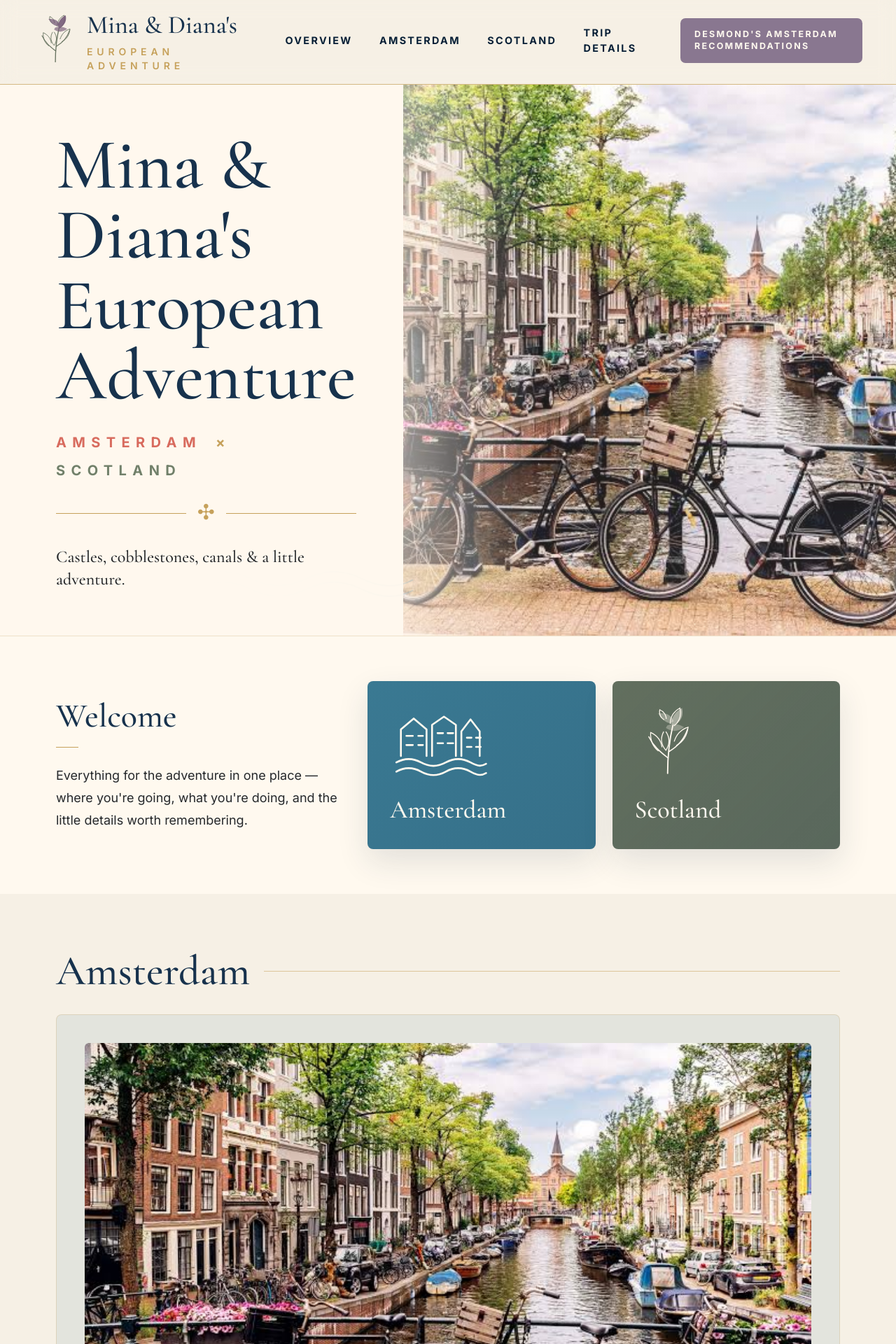
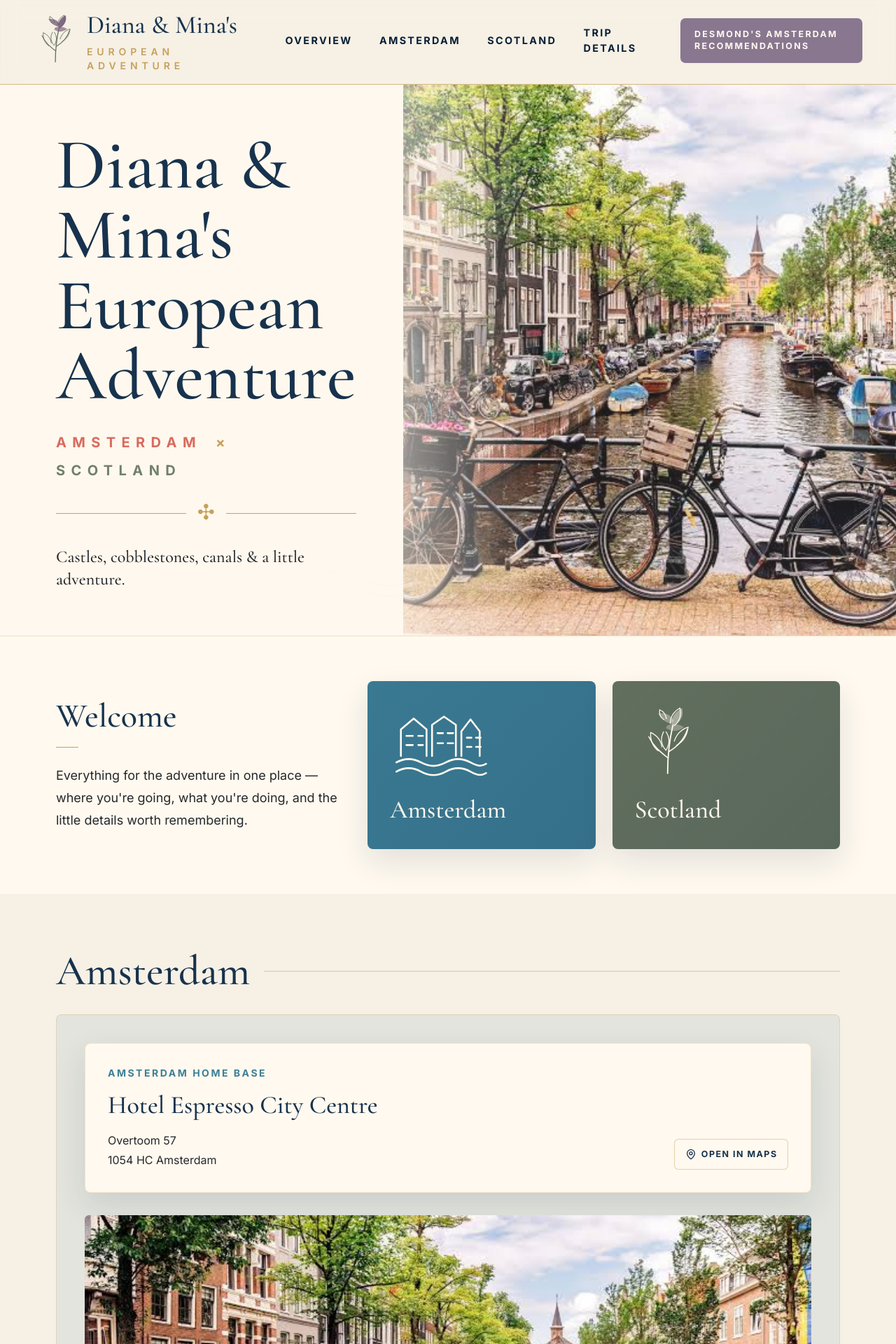
Before and after one commit to DezCam/mina-diana-trip, a React (Vite) app: page / in a window 1280 px wide. Shown: the top 1920 px of the page at 70% size. Built offline with nearby package versions, Linux system fonts and the light colour scheme.

Commit message:
Update trip title and Amsterdam hotel

```diff
--- a/index.html
+++ b/index.html
@@ -5,9 +5,9 @@
     <meta name="viewport" content="width=device-width, initial-scale=1.0" />
     <meta
       name="description"
-      content="Mina & Diana's European Adventure."
+      content="Diana & Mina's European Adventure."
     />
-    <meta property="og:title" content="Mina & Diana's European Adventure" />
+    <meta property="og:title" content="Diana & Mina's European Adventure" />
     <meta
       property="og:description"
       content="Amsterdam × Scotland."
@@ -15,7 +15,7 @@
     <meta property="og:type" content="website" />
     <meta property="og:image" content="/images/amsterdam/amsterdam-canal.jpg" />
     <meta name="theme-color" content="#17324D" />
-    <title>Mina & Diana's European Adventure</title>
+    <title>Diana & Mina's European Adventure</title>
     <link rel="icon" href="/favicon.svg" type="image/svg+xml" />
     <link rel="preconnect" href="https://fonts.googleapis.com" />
     <link rel="preconnect" href="https://fonts.gstatic.com" crossorigin />
--- a/src/App.tsx
+++ b/src/App.tsx
@@ -1,9 +1,11 @@
-import { ArrowLeft, ArrowRight } from "lucide-react";
+import { ArrowLeft, ArrowRight, MapPin } from "lucide-react";
 import { RecommendationsList } from "./components/Recommendations";
 import { recommendations } from "./data/recommendations";
 
 const recommendationsPath = "/desmonds-amsterdam-recommendations";
 const amsterdamPhoto = "/images/amsterdam/amsterdam-canal.jpg";
+const siteTitle = "Diana & Mina's European Adventure";
+const hotelMapsUrl = "https://maps.app.goo.gl/XGjTeYouGkLRFCEk7";
 
 export default function App() {
   if (window.location.pathname === recommendationsPath) {
@@ -11,7 +13,7 @@ export default function App() {
     return <RecommendationsPage />;
   }
 
-  document.title = "Mina & Diana's European Adventure";
+  document.title = siteTitle;
   return <TripGuide />;
 }
 
@@ -27,7 +29,7 @@ function TripGuide() {
         <TripDetails />
       </main>
       <footer className="border-t border-brass/35 px-6 py-8 text-center font-serif text-lg">
-        Mina & Diana's European Adventure
+        {siteTitle}
       </footer>
     </div>
   );
@@ -40,7 +42,7 @@ function SiteHeader() {
         <a href="/" className="group flex items-center gap-3 focus-visible:outline focus-visible:outline-2 focus-visible:outline-offset-4 focus-visible:outline-tulip">
           <Thistle className="h-16 w-12 shrink-0 sm:h-20 sm:w-16" />
           <span>
-            <span className="block font-serif text-3xl leading-none text-highland sm:text-4xl">Mina & Diana's</span>
+            <span className="block font-serif text-3xl leading-none text-highland sm:text-4xl">Diana & Mina's</span>
             <span className="mt-2 block text-[0.72rem] font-semibold uppercase tracking-[0.42em] text-brass sm:text-sm">
               European Adventure
             </span>
@@ -72,7 +74,7 @@ function Hero() {
         <div className="relative z-20 flex items-center bg-cream/90 px-6 py-16 sm:px-12 lg:px-20">
           <div className="max-w-3xl">
             <h1 className="font-serif text-[clamp(3.4rem,8vw,7rem)] leading-[0.98] tracking-normal text-highland">
-              Mina & Diana's
+              Diana & Mina's
               <span className="block">European Adventure</span>
             </h1>
             <p className="mt-8 flex flex-wrap items-center gap-x-5 gap-y-3 text-base font-bold uppercase tracking-[0.42em] sm:text-xl">
@@ -132,6 +134,8 @@ function DestinationPanel({ title, tone }: { title: string; tone: "scotland" | "
 }
 
 function DestinationSection({ id, title, tone, showImage = false }: { id: string; title: string; tone: "scotland" | "amsterdam"; showImage?: boolean }) {
+  const isAmsterdam = id === "amsterdam";
+
   return (
     <section id={id} className="scroll-mt-32 px-6 py-20 sm:px-10 lg:px-20">
       <div className="mx-auto max-w-7xl">
@@ -140,12 +144,13 @@ function DestinationSection({ id, title, tone, showImage = false }: { id: string
           <span className="h-px flex-1 bg-brass/55" aria-hidden="true" />
         </div>
         <div className={`rounded-lg border border-brass/25 ${tone === "scotland" ? "bg-moss/10" : "bg-canal/10"} p-8 sm:p-10`}>
+          {isAmsterdam ? <AmsterdamHomeBase /> : null}
           {showImage ? (
             <img
               src={amsterdamPhoto}
               alt="Amsterdam canal with bicycles on a bridge."
               loading="lazy"
-              className="aspect-[16/9] w-full rounded-md object-cover object-[50%_48%]"
+              className={`${isAmsterdam ? "mt-8" : ""} aspect-[16/9] w-full rounded-md object-cover object-[50%_48%]`}
             />
           ) : (
             <Thistle className="h-32 w-28 opacity-55" />
@@ -154,6 +159,30 @@ function DestinationSection({ id, title, tone, showImage = false }: { id: string
         </div>
       </div>
     </section>
+  );
+}
+
+function AmsterdamHomeBase() {
+  return (
+    <div className="rounded-lg border border-brass/25 bg-cream p-6 shadow-soft sm:p-8">
+      <p className="text-sm font-bold uppercase tracking-[0.18em] text-canal">Amsterdam Home Base</p>
+      <div className="mt-4 grid gap-5 sm:grid-cols-[1fr_auto] sm:items-end">
+        <div>
+          <h3 className="font-serif text-3xl leading-tight text-highland sm:text-4xl">
+            Hotel Espresso City Centre
+          </h3>
+          <address className="mt-4 not-italic leading-7 text-ink">
+            Overtoom 57
+            <br />
+            1054 HC Amsterdam
+          </address>
+        </div>
+        <a className="action-button min-h-12 px-4" href={hotelMapsUrl} target="_blank" rel="noreferrer">
+          <MapPin aria-hidden="true" size={16} />
+          Open in Maps
+        </a>
+      </div>
+    </div>
   );
 }
 
```
